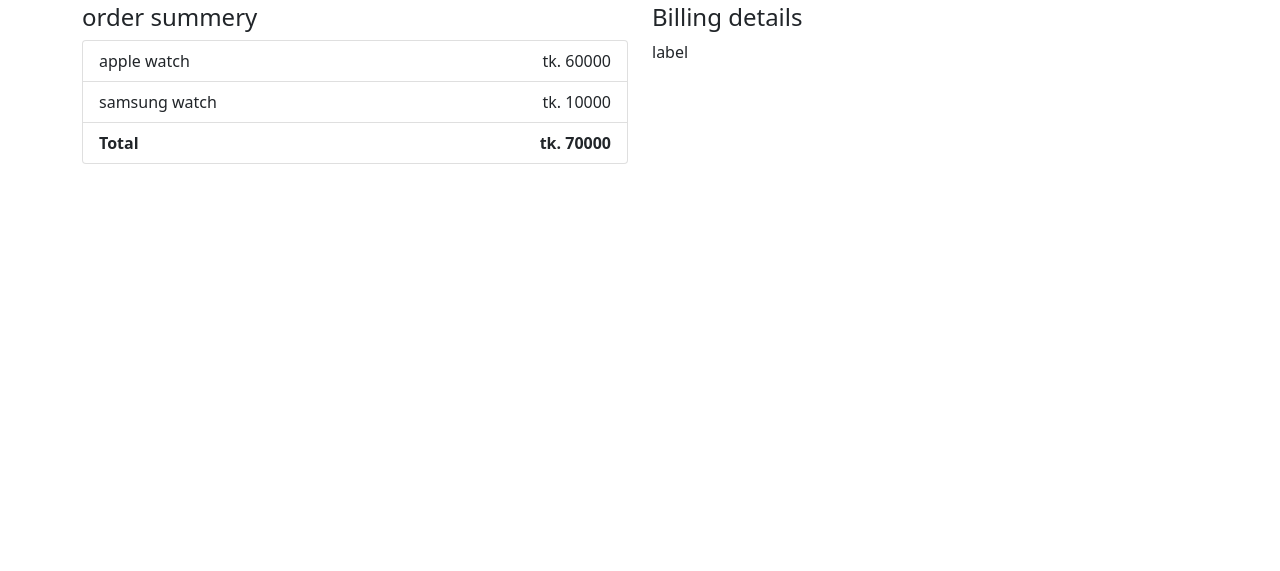
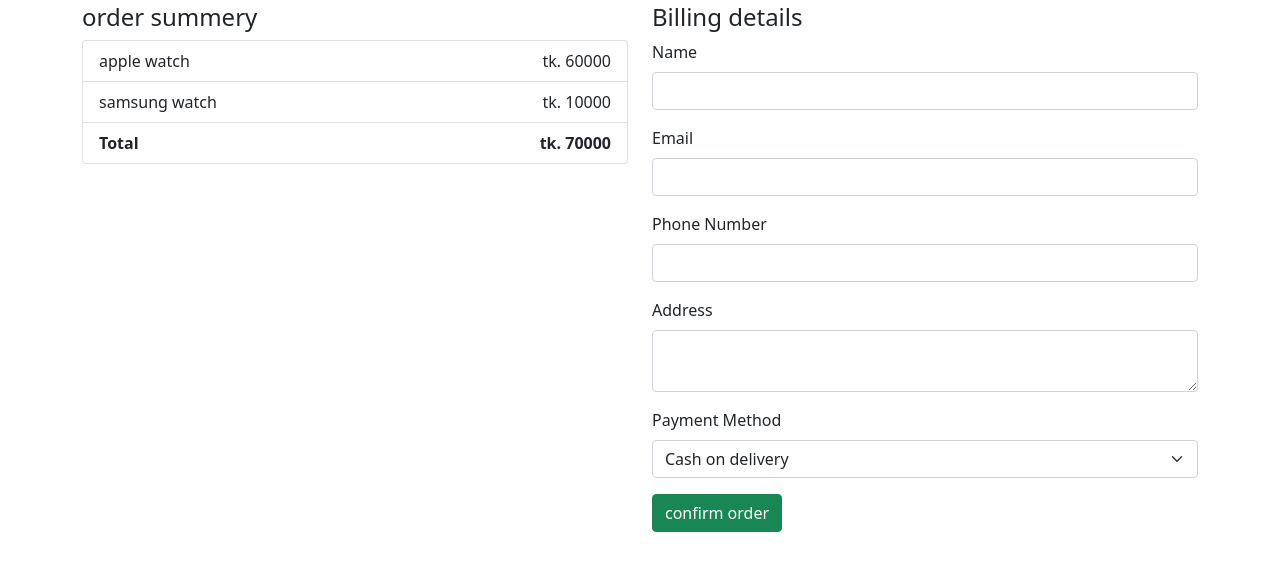
Before and after one commit to abubakkar360/shopping_card, a plain HTML site: page shopping_card/checkout.html in a window 1280 px wide. Shown: the part 77-648 px from the top of the page. Drawn offline with Linux system fonts and the light colour scheme.

Commit message:
some data add

```diff
--- a/shopping_card/checkout.html
+++ b/shopping_card/checkout.html
@@ -32,7 +32,29 @@
                 <h4>Billing details</h4>
                 <form action="">
                     <div class="mb-3">
-                        label
+                        <label for="name" class="form-label">Name</label>
+                        <input type="text" name="name" class="form-control">
+                    </div>
+                    <div class="mb-3">
+                        <label class="form-label">Email</label>
+                        <input type="email" name="email" class="form-control">
+                    </div>
+                    <div class="mb-3">
+                        <label class="form-label">Phone Number</label>
+                        <input type="text" name="phone" class="form-control">
+                    </div>
+                    <div class="mb-3">
+                        <label class="form-label">Address</label>
+                        <textarea name="phone" class="form-control"></textarea>
+                    </div>
+                    <div class="mb-3">
+                        <label class="form-label">Payment Method</label>
+                        <select class="form-select" name="payment">
+                            <option>Cash on delivery</option>
+                            <option>Online</option>
+                        </select>
+                    </div>
+                    <button class="btn btn-success">confirm order</button>
                     </div>
                 </form>
             </div>
```
